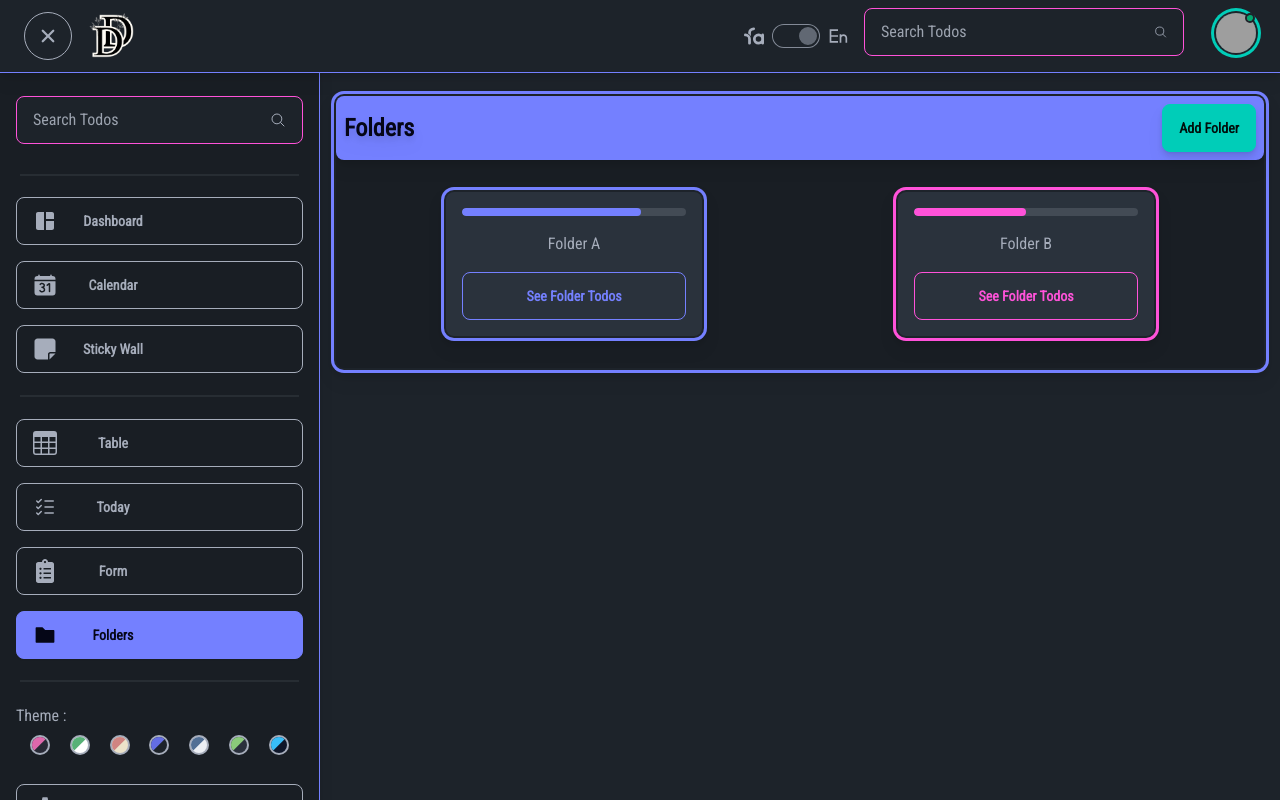
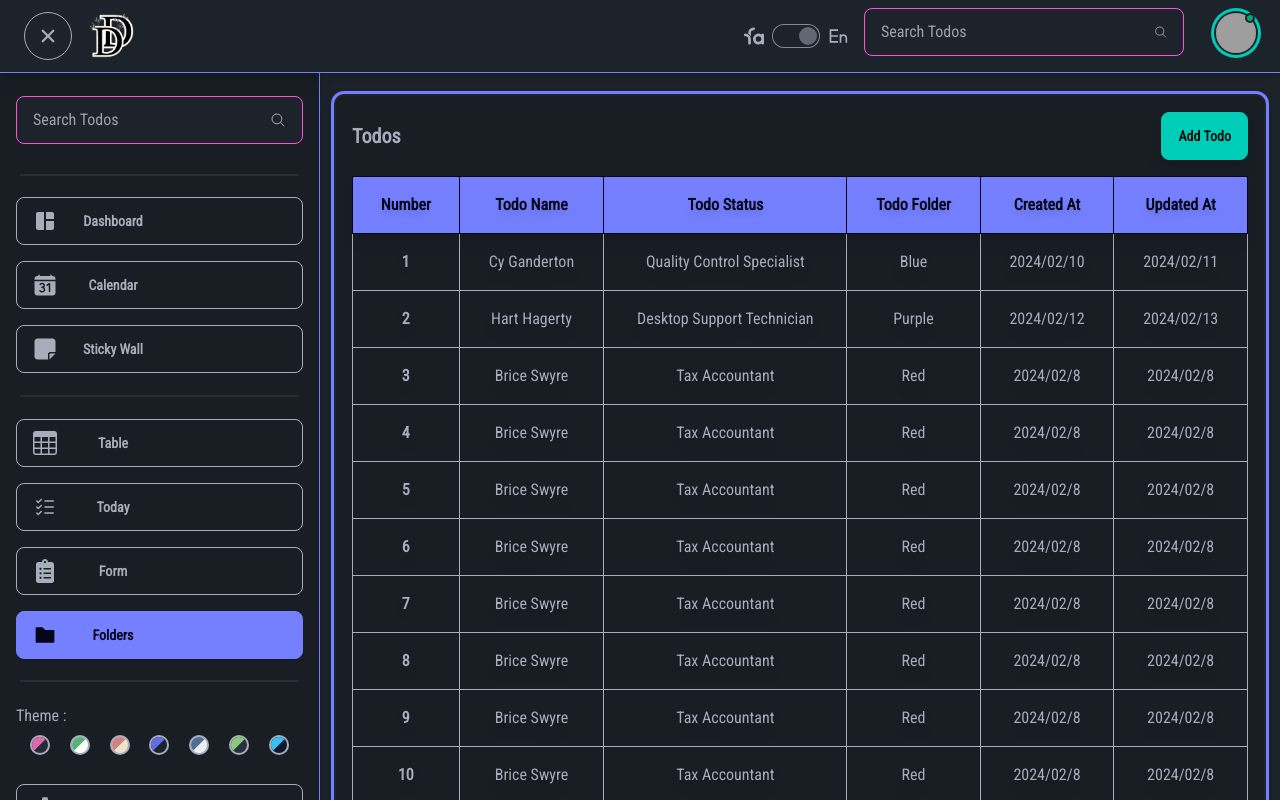
Before and after one commit to Ali-boorboor/Daily-Doings, a React (Vite) app: page /folder/1 in a window 1280 px wide. Shown: the top 800 px of the page. Built offline with nearby package versions, Linux system fonts and the light colour scheme; grey boxes are pictures that could not be loaded.

Commit message:
folder page completed

```diff
--- a/src/components/molecules/FoldersMolecules/FolderBox.tsx
+++ b/src/components/molecules/FoldersMolecules/FolderBox.tsx
@@ -2,7 +2,7 @@ import Button from "@a/Button";
 import { useTranslation } from "react-i18next";
 import { memo } from "react";
 
-function FolderBox({ folderName, folderProgressValue, index }: any) {
+function FolderBox({ folderName, folderProgressValue, folderID, index }: any) {
   const { t } = useTranslation();
 
   return (
@@ -25,7 +25,7 @@ function FolderBox({ folderName, folderProgressValue, index }: any) {
         } grow w-full`}
         text={t("seeFolderTodosBtn")}
         isOutlineBtn
-        linkTo="#"
+        linkTo={folderID}
         isLink
       />
     </div>
--- a/src/components/organisms/FoldersOrganisms/FolderBoxs.tsx
+++ b/src/components/organisms/FoldersOrganisms/FolderBoxs.tsx
@@ -4,8 +4,18 @@ import { memo } from "react";
 function FolderBoxs() {
   return (
     <div className="grid gap-4 lg:gap-10 grid-cols-[repeat(auto-fit,_minmax(220px,1fr))] justify-items-center p-4 lg:p-8">
-      <FolderBox folderName="Folder A" folderProgressValue="80" index={1} />
-      <FolderBox folderName="Folder B" folderProgressValue="50" index={2} />
+      <FolderBox
+        folderName="Folder A"
+        folderID="1"
+        folderProgressValue="80"
+        index={1}
+      />
+      <FolderBox
+        folderName="Folder B"
+        folderID="2"
+        folderProgressValue="50"
+        index={2}
+      />
     </div>
   );
 }
--- /dev/null
+++ b/src/components/organisms/FoldersOrganisms/FolderTodosTable.tsx
@@ -0,0 +1,222 @@
+import Button from "@a/Button";
+import Pagination from "@m/Pagination";
+import PieChart from "@m/Charts/PieChart";
+import TableWrapper from "@m/TableWrapper";
+import { useTranslation } from "react-i18next";
+import { memo } from "react";
+
+function FolderTodosTable() {
+  const { t } = useTranslation();
+
+  return (
+    <div className="max-w-screen-2xl m-auto flex flex-col gap-4 lg:gap-10">
+      <TableWrapper
+        headerTitle={t("tableTitle")}
+        headerLink={
+          <Button
+            text={t("dashboardStatusBtn")}
+            style="btn-accent drop-shadow-lg"
+            linkTo="/form"
+            isLink
+          />
+        }
+        thead={
+          <thead>
+            <tr className="border text-base border-primary-content drop-shadow-lg bg-primary text-primary-content">
+              <th className="border border-primary-content drop-shadow-lg">
+                {t("tablesNumberField")}
+              </th>
+              <th className="border border-primary-content drop-shadow-lg">
+                {t("tablesNameField")}
+              </th>
+              <th className="border border-primary-content drop-shadow-lg">
+                {t("tablesStatusField")}
+              </th>
+              <th className="border border-primary-content drop-shadow-lg">
+                {t("tablesFolderField")}
+              </th>
+              <th className="border border-primary-content drop-shadow-lg">
+                {t("tablesCreatedAtField")}
+              </th>
+              <th className="border border-primary-content drop-shadow-lg">
+                {t("tablesUpdatedAtField")}
+              </th>
+            </tr>
+          </thead>
+        }
+        tbody={
+          <tbody>
+            <tr className="border border-base-content drop-shadow-lg">
+              <th>1</th>
+              <td className="border border-base-content drop-shadow-lg">
+                Cy Ganderton
+              </td>
+              <td className="border border-base-content drop-shadow-lg">
+                Quality Control Specialist
+              </td>
+              <td className="border border-base-content drop-shadow-lg">
+                Blue
+              </td>
+              <td className="border border-base-content drop-shadow-lg">
+                2024/02/10
+              </td>
+              <td className="border border-base-content drop-shadow-lg">
+                2024/02/11
+              </td>
+            </tr>
+            <tr className="border border-base-content drop-shadow-lg">
+              <th>2</th>
+              <td className="border border-base-content drop-shadow-lg">
+                Hart Hagerty
+              </td>
+              <td className="border border-base-content drop-shadow-lg">
+                Desktop Support Technician
+              </td>
+              <td className="border border-base-content drop-shadow-lg">
+                Purple
+              </td>
+              <td className="border border-base-content drop-shadow-lg">
+                2024/02/12
+              </td>
+              <td className="border border-base-content drop-shadow-lg">
+                2024/02/13
+              </td>
+            </tr>
+            <tr className="border border-base-content drop-shadow-lg">
+              <th>3</th>
+              <td className="border border-base-content drop-shadow-lg">
+                Brice Swyre
+              </td>
+              <td className="border border-base-content drop-shadow-lg">
+                Tax Accountant
+              </td>
+              <td className="border border-base-content drop-shadow-lg">Red</td>
+              <td className="border border-base-content drop-shadow-lg">
+                2024/02/8
+              </td>
+              <td className="border border-base-content drop-shadow-lg">
+                2024/02/8
+              </td>
+            </tr>
+            <tr className="border border-base-content drop-shadow-lg">
+              <th>4</th>
+              <td className="border border-base-content drop-shadow-lg">
+                Brice Swyre
+              </td>
+              <td className="border border-base-content drop-shadow-lg">
+                Tax Accountant
+              </td>
+              <td className="border border-base-content drop-shadow-lg">Red</td>
+              <td className="border border-base-content drop-shadow-lg">
+                2024/02/8
+              </td>
+              <td className="border border-base-content drop-shadow-lg">
+                2024/02/8
+              </td>
+            </tr>
+            <tr className="border border-base-content drop-shadow-lg">
+              <th>5</th>
+              <td className="border border-base-content drop-shadow-lg">
+                Brice Swyre
+              </td>
+              <td className="border border-base-content drop-shadow-lg">
+                Tax Accountant
+              </td>
+              <td className="border border-base-content drop-shadow-lg">Red</td>
+              <td className="border border-base-content drop-shadow-lg">
+                2024/02/8
+              </td>
+              <td className="border border-base-content drop-shadow-lg">
+                2024/02/8
+              </td>
+            </tr>
+            <tr className="border border-base-content drop-shadow-lg">
+              <th>6</th>
+              <td className="border border-base-content drop-shadow-lg">
+                Brice Swyre
+              </td>
+              <td className="border border-base-content drop-shadow-lg">
+                Tax Accountant
+              </td>
+              <td className="border border-base-content drop-shadow-lg">Red</td>
+              <td className="border border-base-content drop-shadow-lg">
+                2024/02/8
+              </td>
+              <td className="border border-base-content drop-shadow-lg">
+                2024/02/8
+              </td>
+            </tr>
+            <tr className="border border-base-content drop-shadow-lg">
+              <th>7</th>
+              <td className="border border-base-content drop-shadow-lg">
+                Brice Swyre
+              </td>
+              <td className="border border-base-content drop-shadow-lg">
+                Tax Accountant
+              </td>
+              <td className="border border-base-content drop-shadow-lg">Red</td>
+              <td className="border border-base-content drop-shadow-lg">
+                2024/02/8
+              </td>
+              <td className="border border-base-content drop-shadow-lg">
+                2024/02/8
+              </td>
+            </tr>
+            <tr className="border border-base-content drop-shadow-lg">
+              <th>8</th>
+              <td className="border border-base-content drop-shadow-lg">
+                Brice Swyre
+              </td>
+              <td className="border border-base-content drop-shadow-lg">
+                Tax Accountant
+              </td>
+              <td className="border border-base-content drop-shadow-lg">Red</td>
+              <td className="border border-base-content drop-shadow-lg">
+                2024/02/8
+              </td>
+              <td className="border border-base-content drop-shadow-lg">
+                2024/02/8
+              </td>
+            </tr>
+            <tr className="border border-base-content drop-shadow-lg">
+              <th>9</th>
+              <td className="border border-base-content drop-shadow-lg">
+                Brice Swyre
+              </td>
+              <td className="border border-base-content drop-shadow-lg">
+                Tax Accountant
+              </td>
+              <td className="border border-base-content drop-shadow-lg">Red</td>
+              <td className="border border-base-content drop-shadow-lg">
+                2024/02/8
+              </td>
+              <td className="border border-base-content drop-shadow-lg">
+                2024/02/8
+              </td>
+            </tr>
+            <tr className="border border-base-content drop-shadow-lg">
+              <th>10</th>
+              <td className="border border-base-content drop-shadow-lg">
+                Brice Swyre
+              </td>
+              <td className="border border-base-content drop-shadow-lg">
+                Tax Accountant
+              </td>
+              <td className="border border-base-content drop-shadow-lg">Red</td>
+              <td className="border border-base-content drop-shadow-lg">
+                2024/02/8
+              </td>
+              <td className="border border-base-content drop-shadow-lg">
+                2024/02/8
+              </td>
+            </tr>
+          </tbody>
+        }
+        pagination={<Pagination style="rounded-none" />}
+      />
+      <PieChart />
+    </div>
+  );
+}
+
+export default memo(FolderTodosTable);
--- a/src/routes/Router.tsx
+++ b/src/routes/Router.tsx
@@ -7,6 +7,9 @@ const ChangePasswordForm = lazy(
 );
 const ChangeUsernameForm = lazy(
   () => import("@o/SettingsOrganisms/ChangeUsernameForm")
+);
+const FolderTodosTable = lazy(
+  () => import("@o/FoldersOrganisms/FolderTodosTable")
 );
 const ForgotPassword = lazy(() => import("@t/ForgotPassword"));
 const StickyWall = lazy(() => import("@t/StickyWall"));
@@ -57,7 +60,7 @@ const Routes = [
         path: "folder",
         children: [
           { path: "", element: <Folder /> },
-          { path: ":folderID", element: <Folder /> },
+          { path: ":folderID", element: <FolderTodosTable /> },
         ],
       },
       {
```
